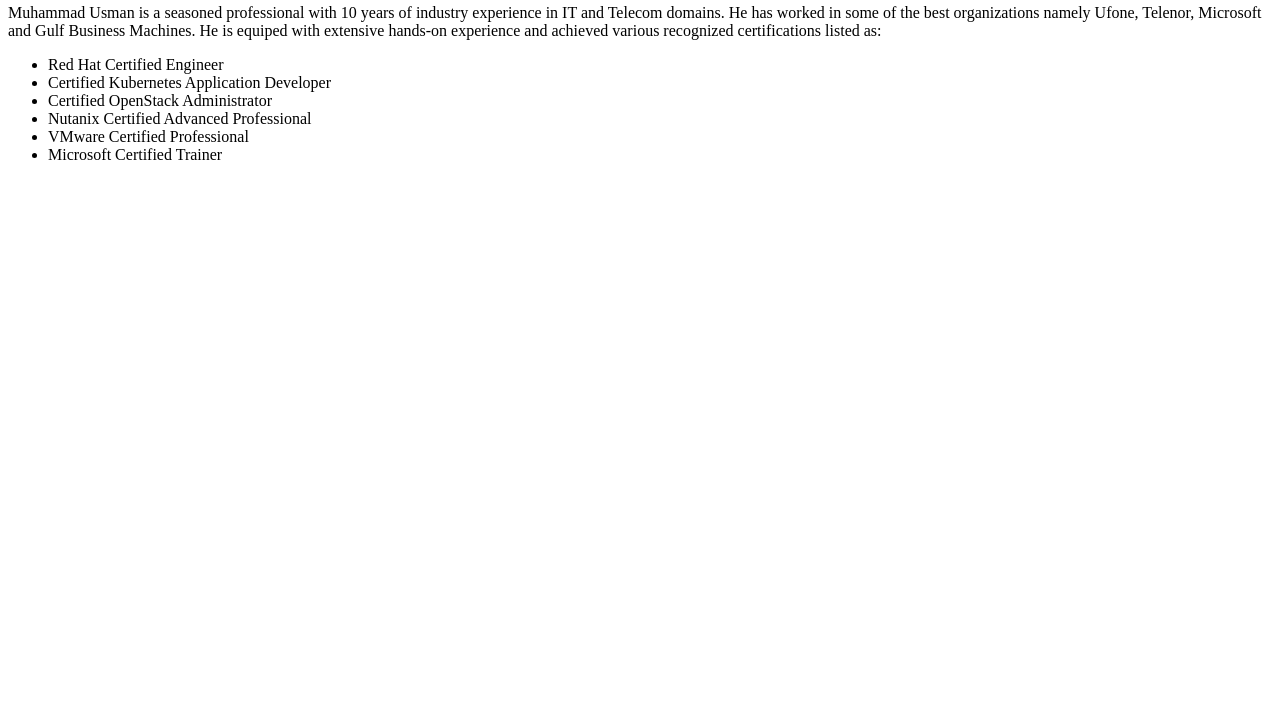
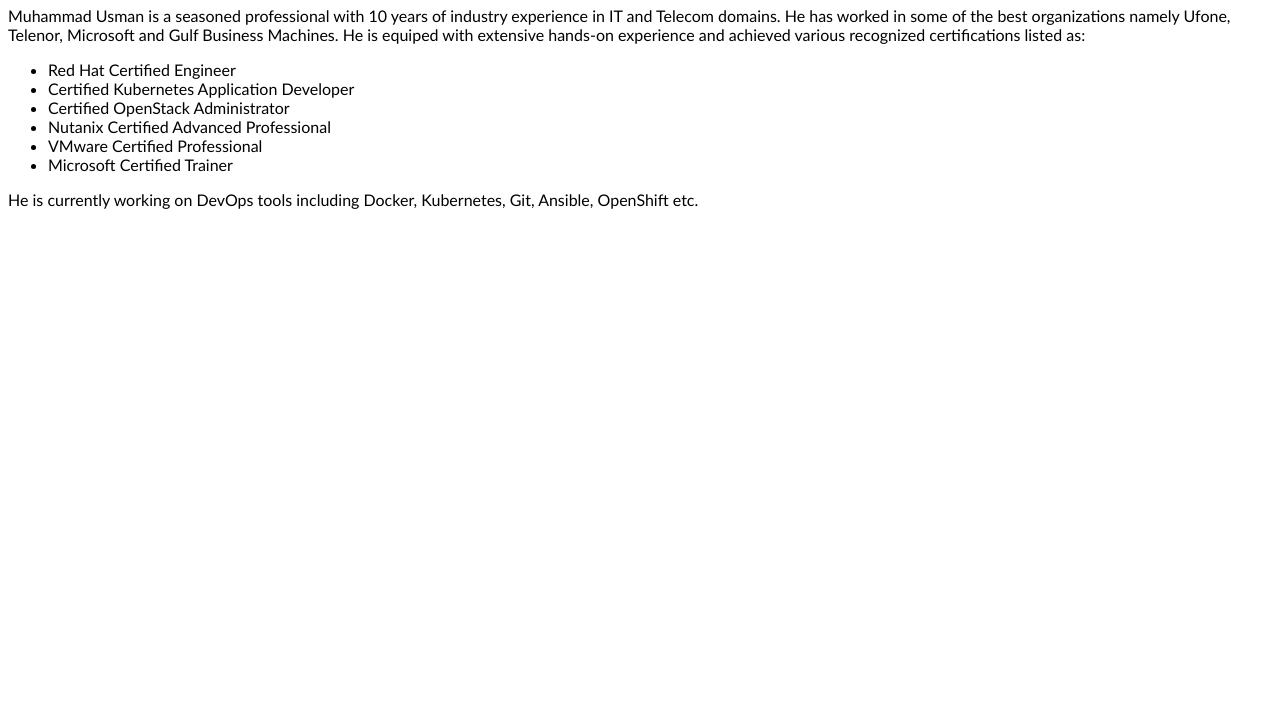
Before and after one commit to m-usmanayub/cloudwonders, a plain HTML site: page about.html in a window 1280 px wide. Shown: the part 76-800 px from the top of the page. Drawn offline with Linux system fonts and the light colour scheme.

Commit message:
updated index.html and about.html

```diff
--- a/about.html
+++ b/about.html
@@ -1,16 +1,19 @@
 <!DOCTYPE html>
 <html lang="en">
+
 <head>
     <meta charset="UTF-8">
     <meta name="viewport" content="width=device-width, initial-scale=1.0">
     <meta http-equiv="X-UA-Compatible" content="ie=edge">
     <title>Cloud Wonders Network</title>
+    <link href="CSS/main.css" rel="stylesheet" />
 </head>
+
 <body>
     <h1>About</h1>
-     <p>Muhammad Usman is a seasoned professional with 10 years of industry experience in IT and Telecom domains.
-         He has worked in some of the best organizations namely Ufone, Telenor, Microsoft and Gulf Business Machines.
-         He is equiped with extensive hands-on experience and achieved various recognized certifications listed as:
+    <p>Muhammad Usman is a seasoned professional with 10 years of industry experience in IT and Telecom domains.
+        He has worked in some of the best organizations namely Ufone, Telenor, Microsoft and Gulf Business Machines.
+        He is equiped with extensive hands-on experience and achieved various recognized certifications listed as:
         <ul>
             <li>Red Hat Certified Engineer</li>
             <li>Certified Kubernetes Application Developer</li>
@@ -19,6 +22,8 @@
             <li>VMware Certified Professional</li>
             <li>Microsoft Certified Trainer</li>
         </ul>
-     </p>
+        He is currently working on DevOps tools including Docker, Kubernetes, Git, Ansible, OpenShift etc.
+    </p>
 </body>
+
 </html>
```
Also changed, not shown: index.html (+4 -0 lines).
